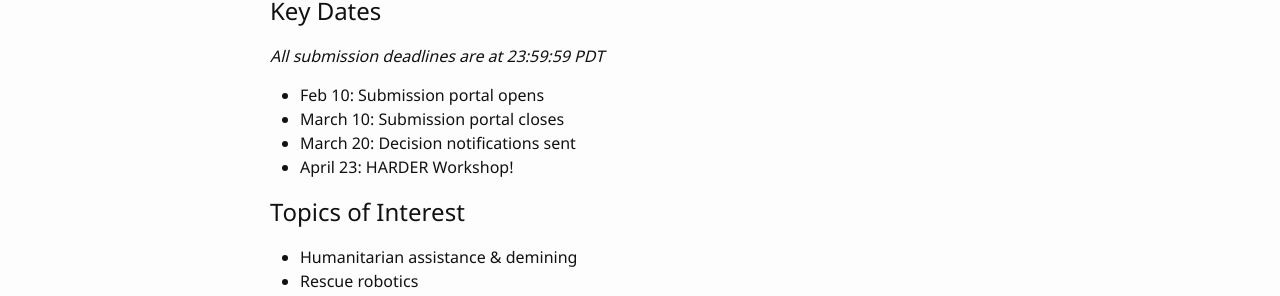
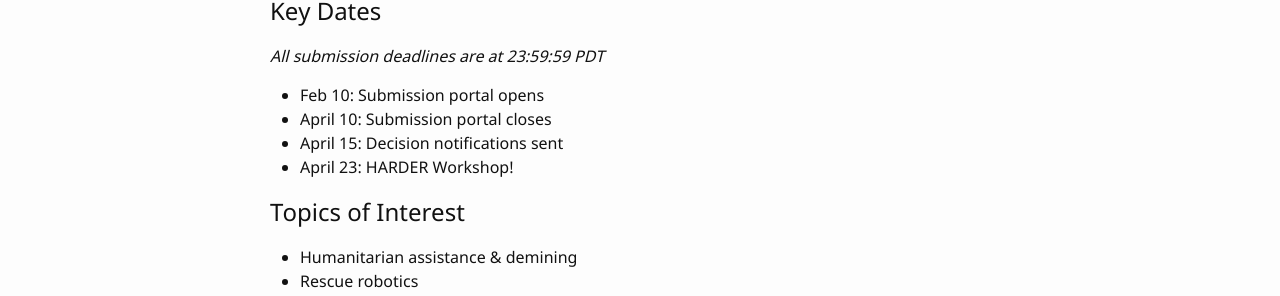
Before and after one commit to harder-workshop/robosoft_2025, a Jekyll site: the page built from 2-contributing.md, in a window 1280 px wide. Shown: the part 867-1163 px from the top of the page. Built offline with Jekyll 4.4.1, drawn with Linux system fonts in a browser that asks for light colours.

Commit message:
updates submission dates

```diff
--- a/2-contributing.md
+++ b/2-contributing.md
@@ -51,8 +51,8 @@ We are pleased to offer two different ways for participants to present their wor
 *All submission deadlines are at 23:59:59 PDT*
 
 - Feb 10: Submission portal opens
-- March 10: Submission portal closes
-- March 20: Decision notifications sent
+- April 10: Submission portal closes
+- April 15: Decision notifications sent
 - April 23: HARDER Workshop!
 
 ## Topics of Interest
```
